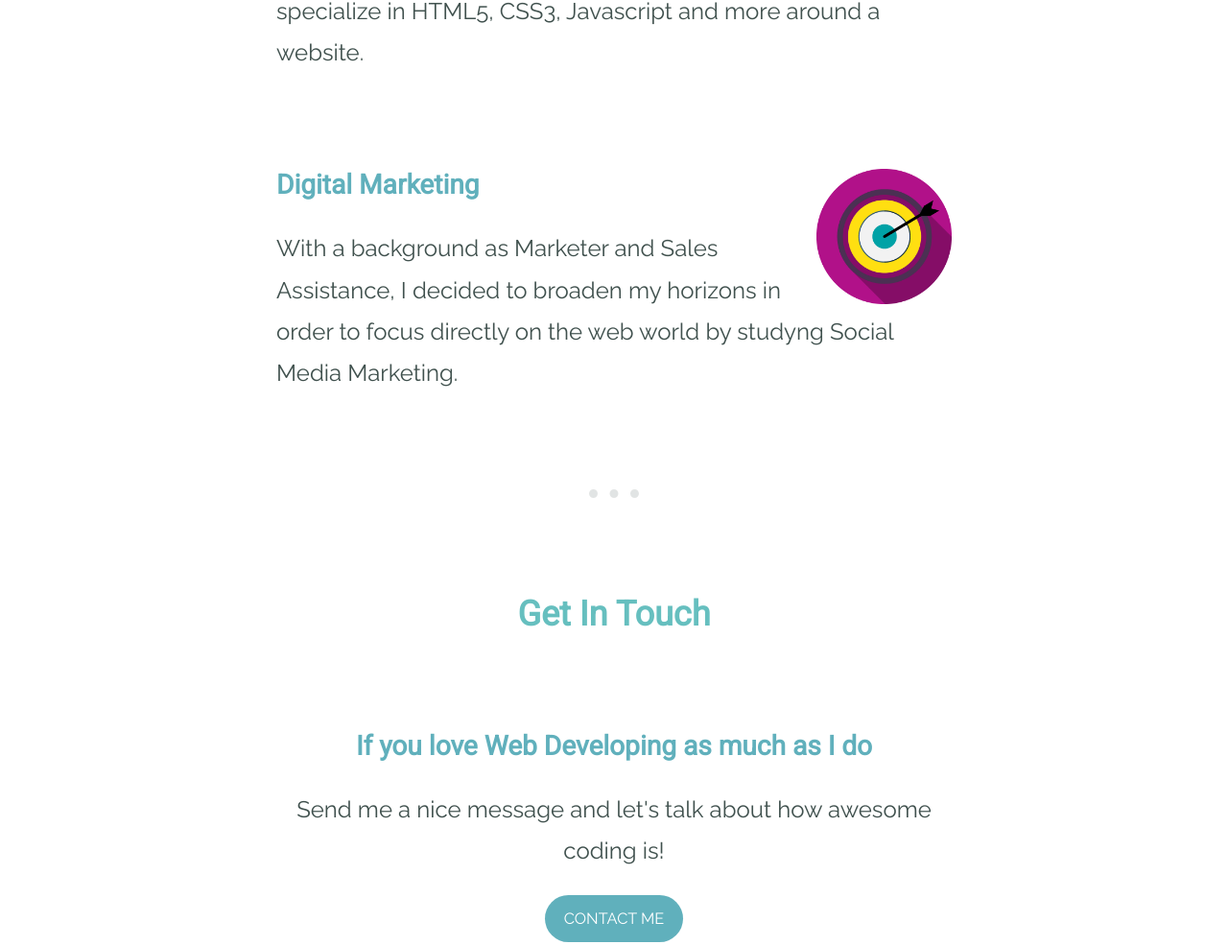
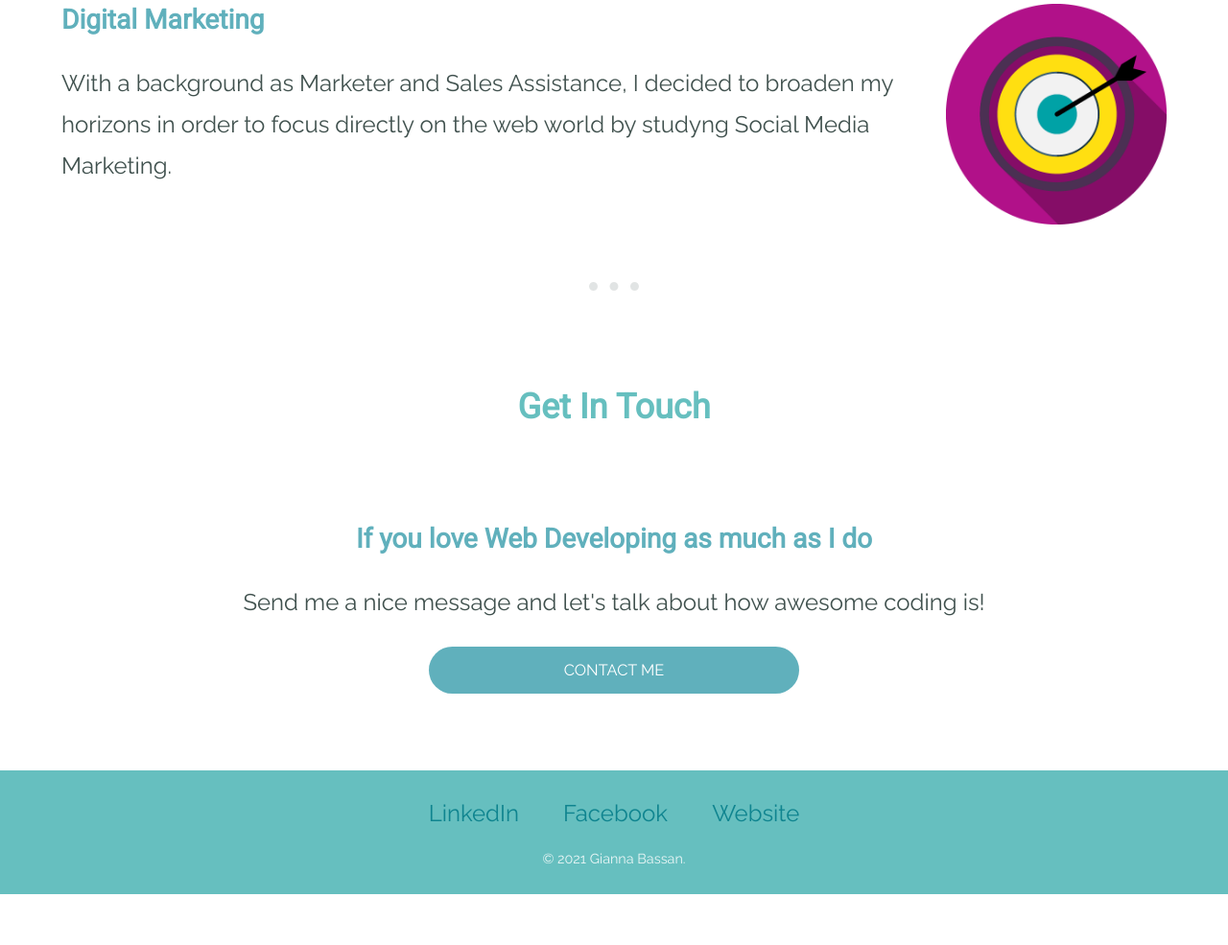
Before and after one commit to giannabassan/portfolio, a plain HTML site: page index.html in a window 1280 px wide. Shown: the part 1900-2885 px from the top of the page at 96% size. After the commit the page ends 2832 px from the top, so only its background shows below. Drawn offline with Linux system fonts and the light colour scheme; a web font is replaced by a local one.

Commit message:
Update styles.css

```diff
--- a/css/styles.css
+++ b/css/styles.css
@@ -153,6 +153,20 @@ a:hover {
       left: 50px;
     }
 }
+.intro{
+  width: 90%;
+}
+.skill-row{
+  width: 90%
+}
+.contact-me{
+  width:90%;
+}
+.contact-button {
+  width: 30%;
+  margin: auto;
+  font-size: 1.02rem;
+}
 /* -----------------BUTTON CSS ---------------------- */
 
 .contact-button {
```
